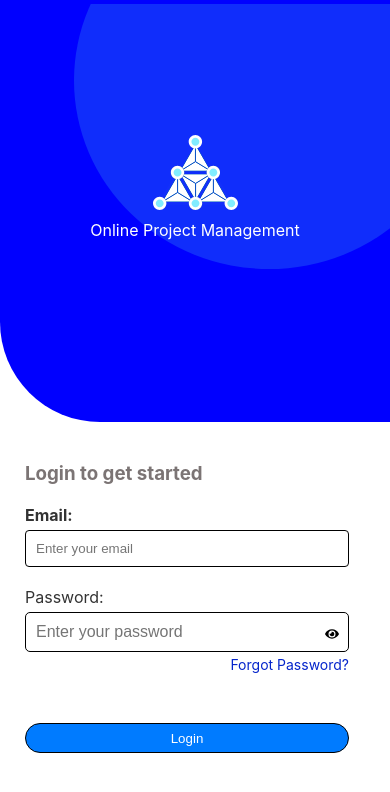
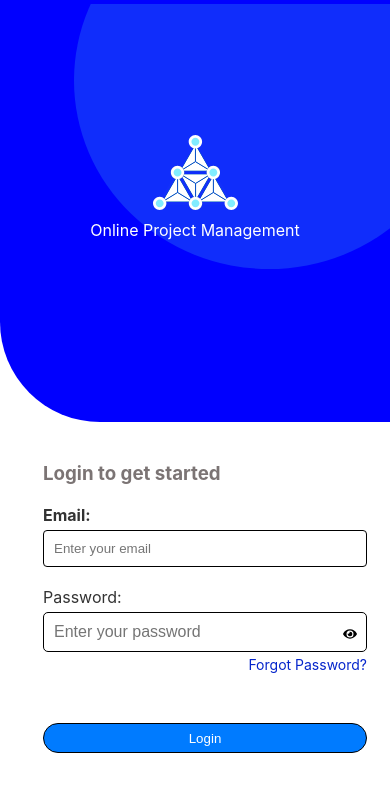
Before and after one commit to labbucode/dashboard, a React (Create React App) app: page / in a window 390 px wide. Shown: the top 792 px of the page. Built offline with nearby package versions, Linux system fonts and the light colour scheme.

Commit message:
mini swift login

```diff
--- a/src/LoginPage.css
+++ b/src/LoginPage.css
@@ -229,7 +229,7 @@
   position: absolute;
   height: 350px;
   top: 51%;
-  left: 12px;
+  left: 30px;
 }
 .login-button{
   width:100%;
```
